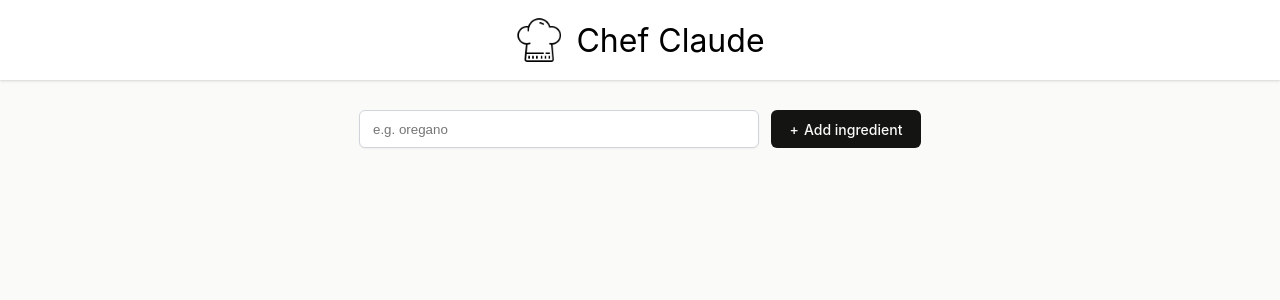
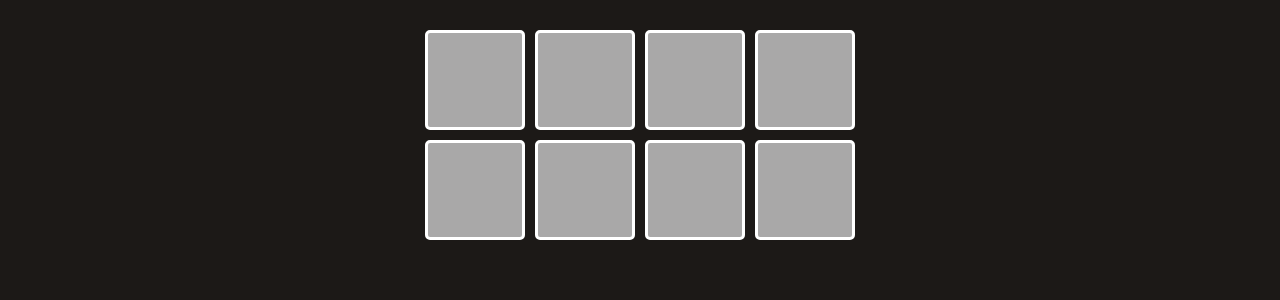
Before and after one commit to niamul007/everyday-react-practice, a React (Vite) app in the folder my-app/: page / in a window 1280 px wide. Shown: the top 300 px of the page. Built offline with nearby package versions, Linux system fonts and the light colour scheme.

Commit message:
adding simple practice

```diff
--- a/my-app/Practice.jsx
+++ b/my-app/Practice.jsx
@@ -13,8 +13,9 @@ export default function App() {
    */
   const [pads, setpads] = React.useState(padsData);
   const showPads = pads.map((pad) => {
+    let darkMode = false ;
     return (
-      <button key={pad.id} style={{ backgroundColor: pad.color }}>
+      <button key={pad.id} style={{ backgroundColor:`${darkMode?"#2222":"#cccc"} `}}>
         {pad.label}
       </button>
     );
--- a/my-app/src/main.jsx
+++ b/my-app/src/main.jsx
@@ -5,13 +5,14 @@ import App from './App.jsx'
 import Hotel from './Hotel.jsx'
 import HotelHeader from './HotelHeader.jsx'
 import { Form } from './Form.jsx'
-
+import Practice from '../Practice.jsx'
 createRoot(document.getElementById('root')).render(
   <StrictMode>
-    <HotelHeader />
-    <Hotel />
+    {/* <HotelHeader />
+    <Hotel /> */}
     {/* <Form /> */}
     {/* <App /> */}
+    <Practice />
 
   </StrictMode>,
 )
```
